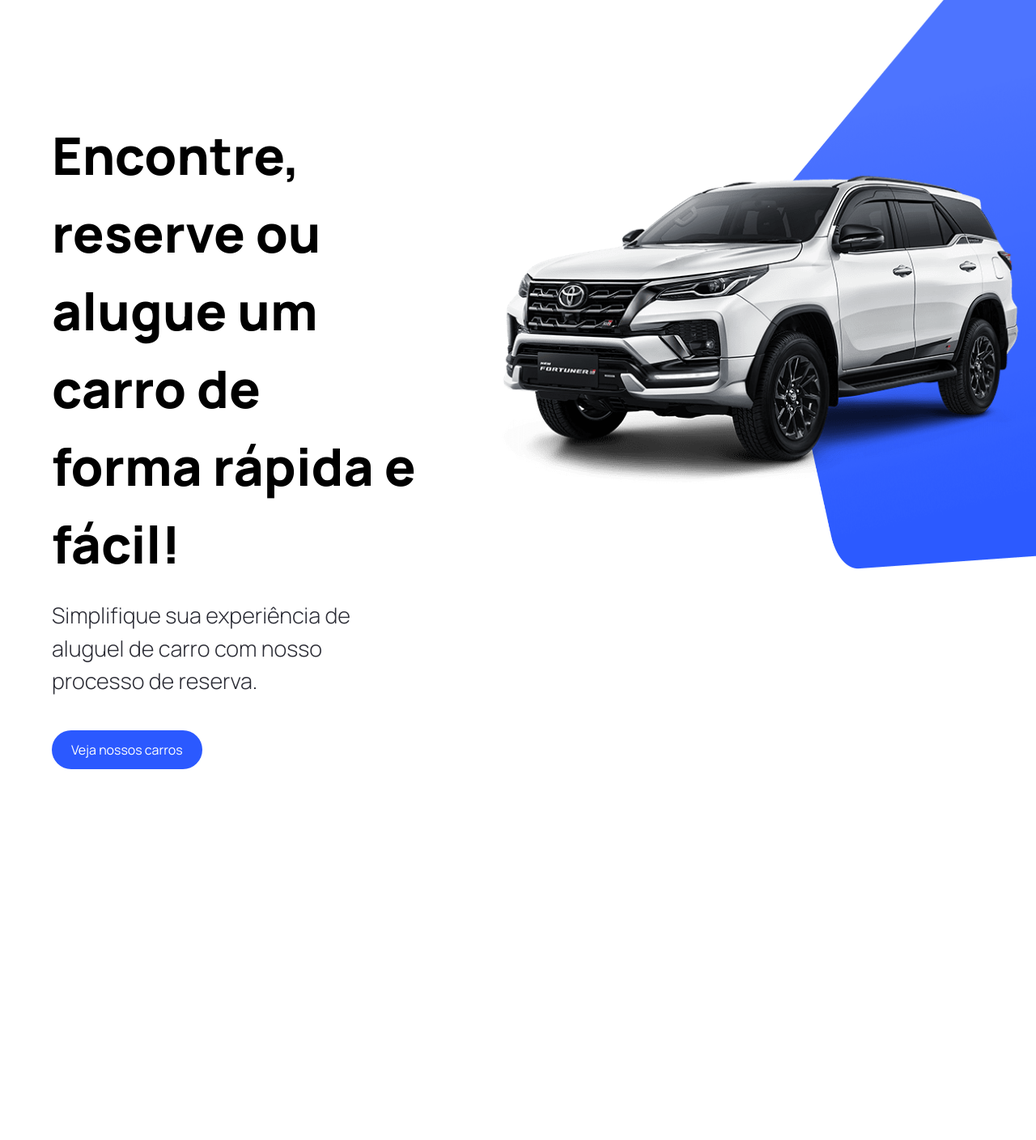
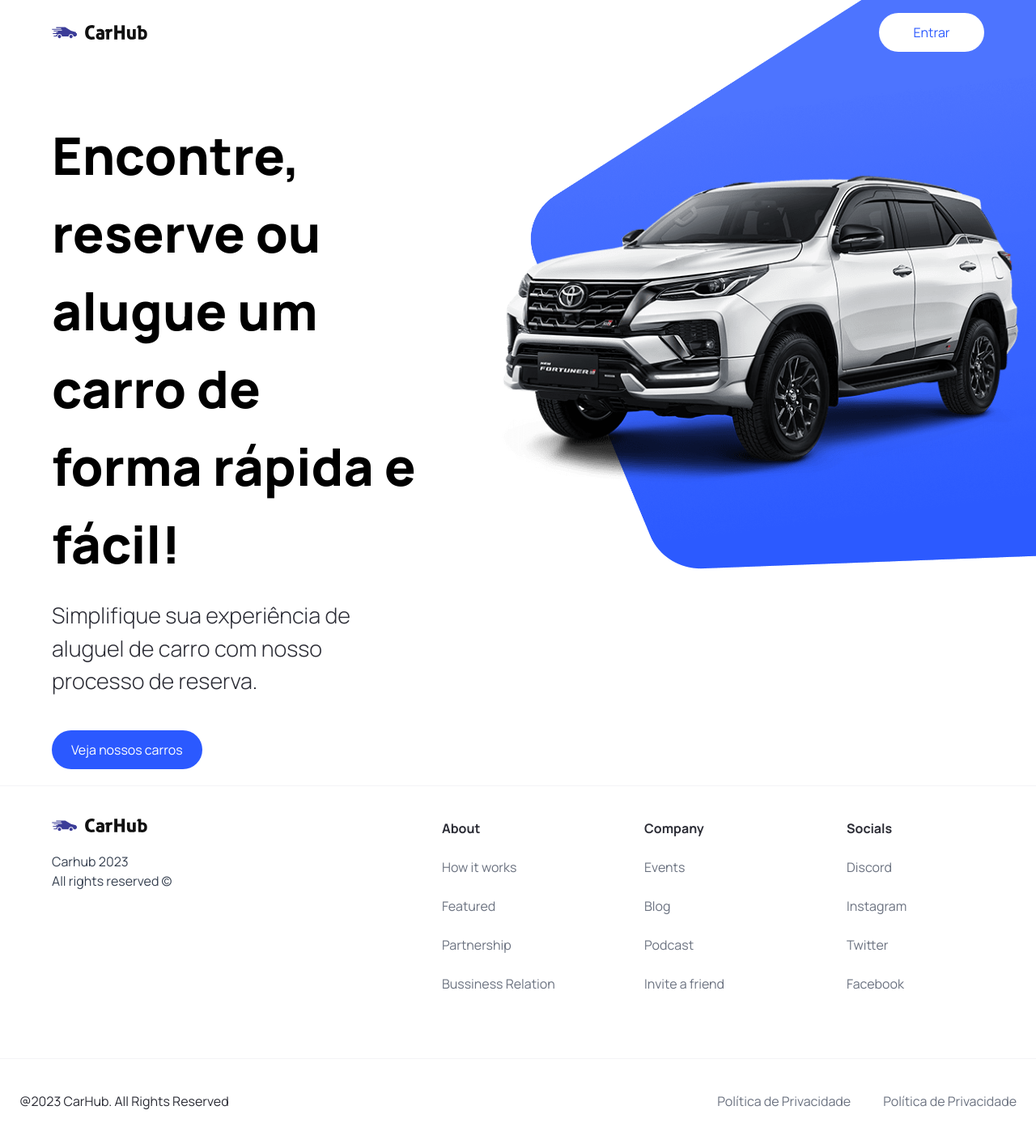
Before and after one commit to thomasjteixeira/nextjs-car_showcase, a Next.js app: page / in a window 1280 px wide. Shown: the top 1408 px of the page at 81% size. Before the commit the page ends 950 px from the top, so only its background shows below. Built offline with nearby package versions, Linux system fonts and the light colour scheme.

Commit message:
feat: Navbar and Footer in layout

```diff
--- a/app/layout.tsx
+++ b/app/layout.tsx
@@ -1,12 +1,10 @@
 import type { Metadata } from 'next'
-import { Inter } from 'next/font/google'
 import './globals.css'
-
-const inter = Inter({ subsets: ['latin'] })
+import { Footer, Navbar } from '@/components'
 
 export const metadata: Metadata = {
-  title: 'Create Next App',
-  description: 'Generated by create next app',
+  title: 'Car Hub',
+  description: 'Encontre o melhor carro para você alugar',
 }
 
 export default function RootLayout({
@@ -16,7 +14,11 @@
 }) {
   return (
     <html lang="en">
-      <body className={inter.className}>{children}</body>
+      <body className="relative">
+        <Navbar />
+        {children}
+        <Footer />
+      </body>
     </html>
   )
 }
--- /dev/null
+++ b/components/Footer.tsx
@@ -0,0 +1,65 @@
+import Image from 'next/image'
+import Link from 'next/link'
+
+import { footerLinks } from '@/constants'
+
+const Footer = () => {
+  return (
+    <footer
+      className="flex flex-col text-black-100 mt-5
+                 border-t border-gray-100"
+    >
+      <div
+        className="flex max-md:flex-col flex-wrap justify-between gap-5
+      sm:px-16 px-6 py-10"
+      >
+        <div className="flex flex-col justify-start items-start gap-6">
+          <Image
+            src="/logo.svg"
+            alt="logo"
+            width={118}
+            height={18}
+            className="object-contain"
+          />
+          <p className="text-base text-gray-700">
+            {' '}
+            Carhub 2023 <br /> All rights reserved &copy;
+          </p>
+        </div>
+        <div className="footer__links">
+          {footerLinks.map((link) => (
+            <div key={link.title} className="footer__link">
+              <h3 className="font-bold">{link.title}</h3>
+              {link.links.map((item) => (
+                <Link
+                  key={item.title}
+                  href={item.url}
+                  className="text-gray-500"
+                >
+                  {item.title}
+                </Link>
+              ))}
+            </div>
+          ))}
+        </div>
+      </div>
+
+      <div
+        className="flex justify-between items-center flex-wrap
+          mt-10 border-t border-gray-100 sm:px16 px-6 py-10"
+      >
+        <p>@2023 CarHub. All Rights Reserved</p>
+        <div className="footer__copyrights-link">
+          <Link href="/" className="text-gray-500">
+            Política de Privacidade
+          </Link>
+          <Link href="/" className="text-gray-500">
+            Política de Privacidade
+          </Link>
+        </div>
+      </div>
+    </footer>
+  )
+}
+
+export default Footer
--- a/components/Hero.tsx
+++ b/components/Hero.tsx
@@ -28,9 +28,8 @@
       <div className="hero__image-container">
         <div className="hero__image">
           <Image src="/hero.png" alt="hero" fill className="object-contain" />
-
-          <div className="hero__image-overlay"></div>
         </div>
+        <div className="hero__image-overlay"></div>
       </div>
     </div>
   )
--- /dev/null
+++ b/components/Navbar.tsx
@@ -0,0 +1,34 @@
+import Link from 'next/link'
+import Image from 'next/image'
+
+import CustomButton from './CustomButton'
+
+const Navbar = () => {
+  return (
+    <header className="w-full absolute z-10">
+      <nav
+        className="max-w-[1440px] mx-auto flex justify-between
+                      items-center sm:px-16 px-6 py-4"
+      >
+        <Link href="/" className="flex justify-center items-center">
+          <Image
+            src="/logo.svg"
+            alt="Car Hub Logo"
+            width={118}
+            height={18}
+            className="object-contain"
+          />
+        </Link>
+
+        <CustomButton
+          title="Entrar"
+          btnType="button"
+          containerStyles="text-primary-blue rounded-full
+          bg-white min-w-[130px]"
+        />
+      </nav>
+    </header>
+  )
+}
+
+export default Navbar
--- /dev/null
+++ b/constants/index.ts
@@ -0,0 +1,101 @@
+export const manufacturers = [
+  'Acura',
+  'Alfa Romeo',
+  'Aston Martin',
+  'Audi',
+  'Bentley',
+  'BMW',
+  'Buick',
+  'Cadillac',
+  'Chevrolet',
+  'Chrysler',
+  'Citroen',
+  'Dodge',
+  'Ferrari',
+  'Fiat',
+  'Ford',
+  'GMC',
+  'Honda',
+  'Hyundai',
+  'Infiniti',
+  'Jaguar',
+  'Jeep',
+  'Kia',
+  'Lamborghini',
+  'Land Rover',
+  'Lexus',
+  'Lincoln',
+  'Maserati',
+  'Mazda',
+  'McLaren',
+  'Mercedes-Benz',
+  'MINI',
+  'Mitsubishi',
+  'Nissan',
+  'Porsche',
+  'Ram',
+  'Rolls-Royce',
+  'Subaru',
+  'Tesla',
+  'Toyota',
+  'Volkswagen',
+  'Volvo',
+]
+
+export const yearsOfProduction = [
+  { title: 'Year', value: '' },
+  { title: '2015', value: '2015' },
+  { title: '2016', value: '2016' },
+  { title: '2017', value: '2017' },
+  { title: '2018', value: '2018' },
+  { title: '2019', value: '2019' },
+  { title: '2020', value: '2020' },
+  { title: '2021', value: '2021' },
+  { title: '2022', value: '2022' },
+  { title: '2023', value: '2023' },
+]
+
+export const fuels = [
+  {
+    title: 'Fuel',
+    value: '',
+  },
+  {
+    title: 'Gas',
+    value: 'Gas',
+  },
+  {
+    title: 'Electricity',
+    value: 'Electricity',
+  },
+]
+
+export const footerLinks = [
+  {
+    title: 'About',
+    links: [
+      { title: 'How it works', url: '/' },
+      { title: 'Featured', url: '/' },
+      { title: 'Partnership', url: '/' },
+      { title: 'Bussiness Relation', url: '/' },
+    ],
+  },
+  {
+    title: 'Company',
+    links: [
+      { title: 'Events', url: '/' },
+      { title: 'Blog', url: '/' },
+      { title: 'Podcast', url: '/' },
+      { title: 'Invite a friend', url: '/' },
+    ],
+  },
+  {
+    title: 'Socials',
+    links: [
+      { title: 'Discord', url: '/' },
+      { title: 'Instagram', url: '/' },
+      { title: 'Twitter', url: '/' },
+      { title: 'Facebook', url: '/' },
+    ],
+  },
+]
```
